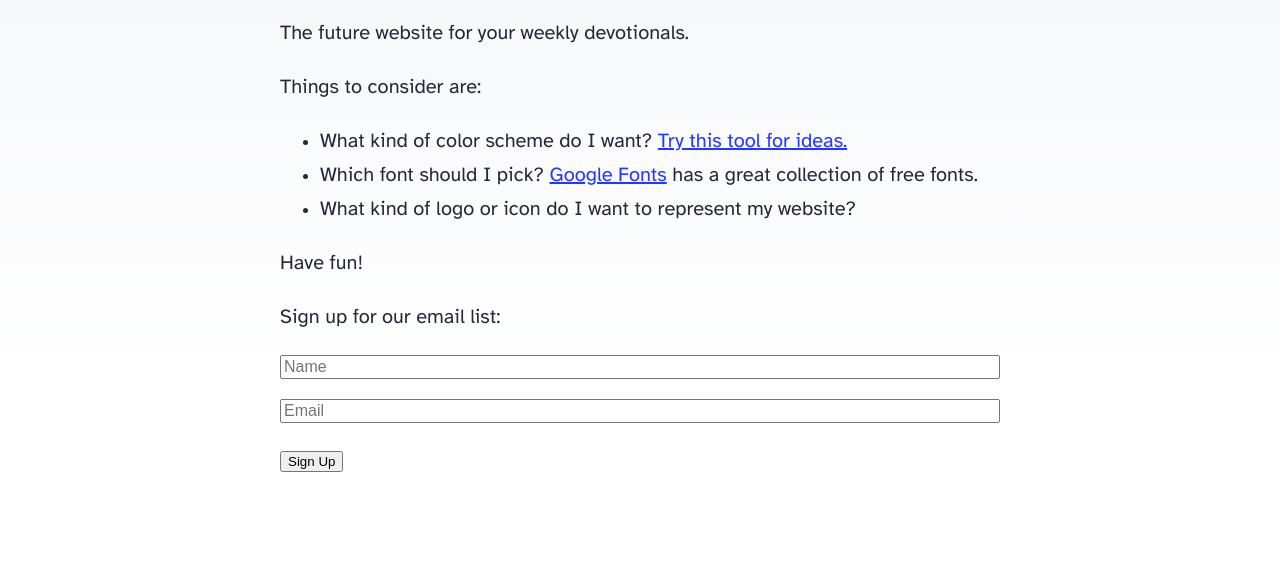
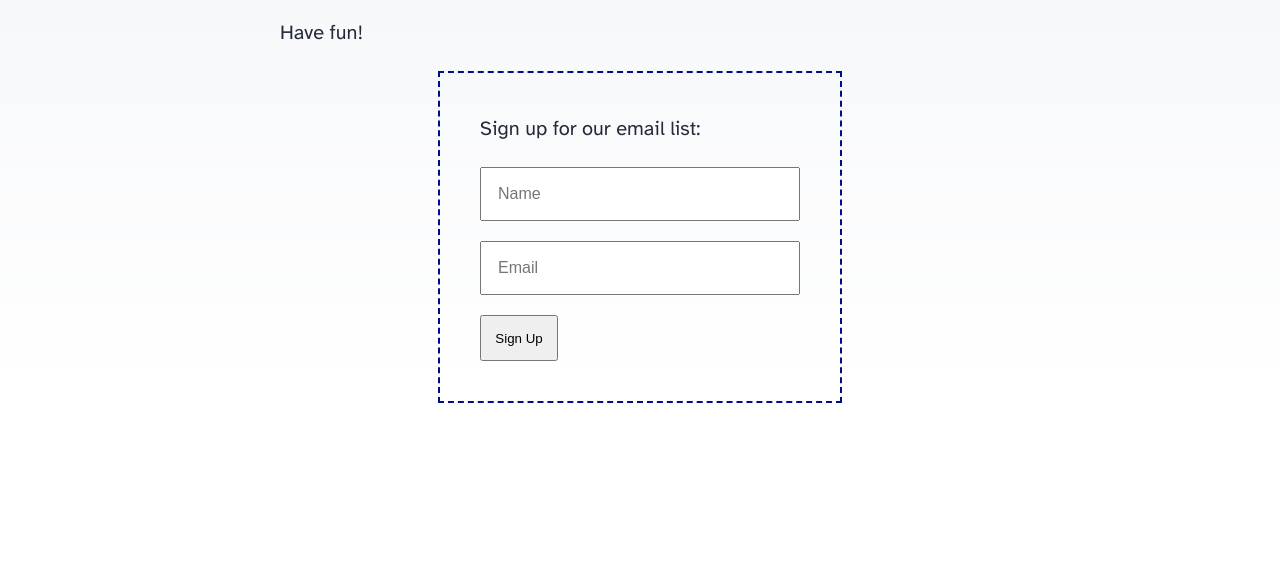
Before and after one commit to ybot1122/weekly-devotional-blog, an Astro site: page / in a window 1280 px wide. Shown: the part 214-800 px from the top of the page. Built offline with nearby package versions, Linux system fonts and the light colour scheme; Astro itself is replaced by a stand-in of ours.

Commit message:
Component mailing list (#7)
* move email list signup to a component

* move quill to admin page

* Testing env vars

```diff
--- /dev/null
+++ b/src/components/MailingList.astro
@@ -0,0 +1,80 @@
+---
+import Spinner from "../components/Spinner.astro";
+---
+
+<form id="mailing_list_signup">
+  <label for="email">Sign up for our email list:</label>
+  <input placeholder="Name" type="text" id="name" name="name" required />
+  <input placeholder="Email" type="email" id="email" name="email" required />
+  <div id="button_container">
+    <button id="submit_button" type="submit">Sign Up</button>
+    <div id="message"></div>
+    <div id="spinner"><Spinner /></div>
+  </div>
+</form>
+<style>
+  #button_container {
+    display: flex;
+    align-items: center;
+    gap: 1em;
+  }
+
+  #mailing_list_signup {
+    display: flex;
+    flex-direction: column;
+    gap: 1em;
+    max-width: 320px;
+    border: 2px var(--accent-dark) dashed;
+    padding: 2em;
+    margin: 0 auto;
+  }
+
+  #mailing_list_signup input {
+    padding: 1em;
+  }
+
+  #spinner {
+    visibility: hidden;
+  }
+
+  #submit_button {
+    padding: 1em;
+  }
+</style>
+<script>
+  const form = document.getElementById("mailing_list_signup")!;
+  const button = document.getElementById("submit_button")!;
+  const spinner = document.getElementById("spinner")!;
+  const message = document.getElementById("message")!;
+
+  form.addEventListener("submit", function (event) {
+    event.preventDefault();
+    console.log(event);
+    const target = event.target as HTMLFormElement;
+    const formData = new FormData(target);
+
+    button.setAttribute("disabled", "true");
+    while (message.firstChild) {
+      message.removeChild(message.firstChild);
+    }
+    button.style.display = "none";
+    spinner.style.visibility = "visible";
+    fetch("/api/mailing_list_signup", {
+      method: "POST",
+      body: formData,
+    })
+      .then((result) => {
+        if (result.status !== 200) {
+          throw new Error("Failed to submit");
+        }
+        message.appendChild(document.createTextNode("Thanks for signing up!"));
+        spinner.style.visibility = "hidden";
+      })
+      .catch((error) => {
+        message.appendChild(document.createTextNode("There was an error."));
+        button.removeAttribute("disabled");
+        button.style.display = "block";
+        spinner.style.visibility = "hidden";
+      });
+  });
+</script>
--- a/src/pages/index.astro
+++ b/src/pages/index.astro
@@ -4,6 +4,7 @@ import Header from "../components/Header.astro";
 import Footer from "../components/Footer.astro";
 import { SITE_TITLE, SITE_DESCRIPTION } from "../consts";
 import Spinner from "../components/Spinner.astro";
+import MailingList from "../components/MailingList.astro";
 ---
 
 <!doctype html>
@@ -15,40 +16,8 @@ import Spinner from "../components/Spinner.astro";
     <Header />
     <main>
       <h1>Hello!</h1>
-      <p>The future website for your weekly devotionals.</p>
-      <p>
-        Things to consider are:
-        <ul>
-          <li>
-            What kind of color scheme do I want? <a
-              href="https://coolors.co/generate">Try this tool for ideas.</a
-            >
-          </li>
-          <li>
-            Which font should I pick? <a href="https://fonts.google.com/"
-              >Google Fonts</a
-            > has a great collection of free fonts.
-          </li>
-          <li>What kind of logo or icon do I want to represent my website?</li>
-        </ul>
-      </p>
       <p>Have fun!</p>
-      <form id="mailing_list_signup">
-        <label for="email">Sign up for our email list:</label>
-        <input placeholder="Name" type="text" id="name" name="name" required />
-        <input
-          placeholder="Email"
-          type="email"
-          id="email"
-          name="email"
-          required
-        />
-        <div id="button_container">
-          <button id="submit_button" type="submit">Sign Up</button>
-          <div id="message"></div>
-          <div id="spinner"><Spinner /></div>
-        </div>
-      </form>
+      <MailingList />
     </main>
     <Footer />
   </body>
@@ -57,57 +26,4 @@ import Spinner from "../components/Spinner.astro";
   main {
     min-height: 100vh;
   }
-
-  #button_container {
-    display: flex;
-    align-items: center;
-    gap: 1em;
-  }
-
-  #mailing_list_signup {
-    display: flex;
-    flex-direction: column;
-    gap: 1em;
-  }
-
-  #spinner {
-    visibility: hidden;
-  }
 </style>
-<script>
-  const form = document.getElementById("mailing_list_signup")!;
-  const button = document.getElementById("submit_button")!;
-  const spinner = document.getElementById("spinner")!;
-  const message = document.getElementById("message")!;
-
-  form.addEventListener("submit", function (event) {
-    event.preventDefault();
-    console.log(event);
-    const target = event.target as HTMLFormElement;
-    const formData = new FormData(target);
-
-    button.setAttribute("disabled", "true");
-    while (message.firstChild) {
-      message.removeChild(message.firstChild);
-    }
-    button.style.display = "none";
-    spinner.style.visibility = "visible";
-    fetch("/api/mailing_list_signup", {
-      method: "POST",
-      body: formData,
-    })
-      .then((result) => {
-        if (result.status !== 200) {
-          throw new Error("Failed to submit");
-        }
-        message.appendChild(document.createTextNode("Thanks for signing up!"));
-        spinner.style.visibility = "hidden";
-      })
-      .catch((error) => {
-        message.appendChild(document.createTextNode("There was an error."));
-        button.removeAttribute("disabled");
-        button.style.display = "block";
-        spinner.style.visibility = "hidden";
-      });
-  });
-</script>
```
Also changed, not shown: src/layouts/BlogPost.astro (+13 -7 lines), src/pages/about.astro (+1 -43 lines), src/pages/admin/index.astro (added, +60 -0 lines).
